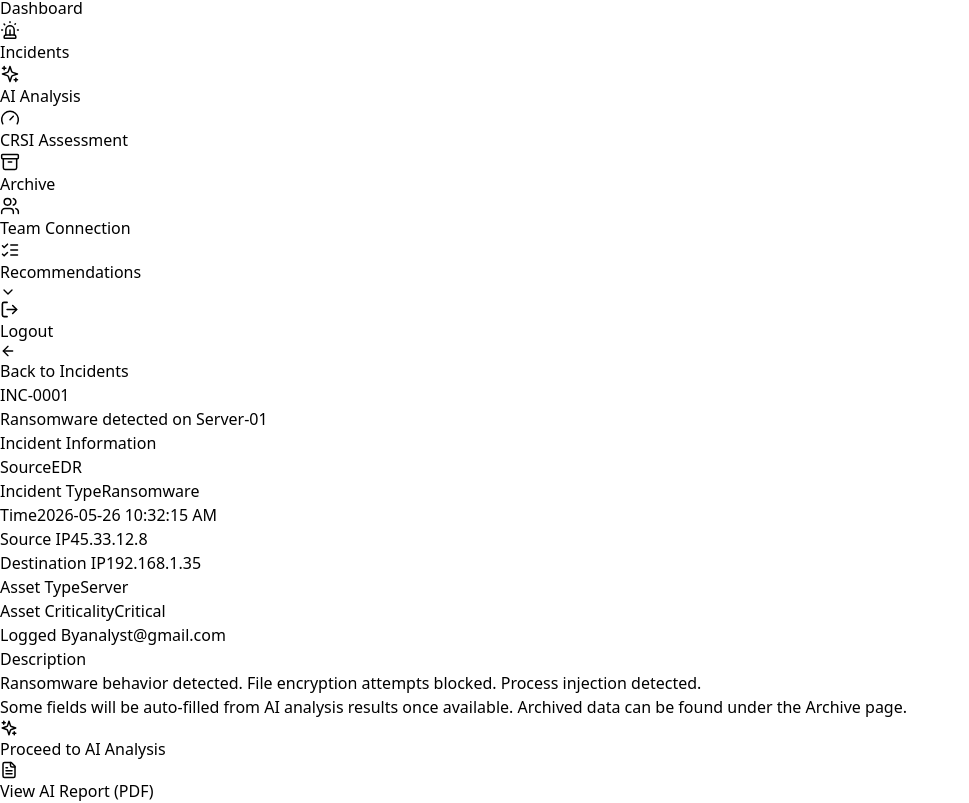
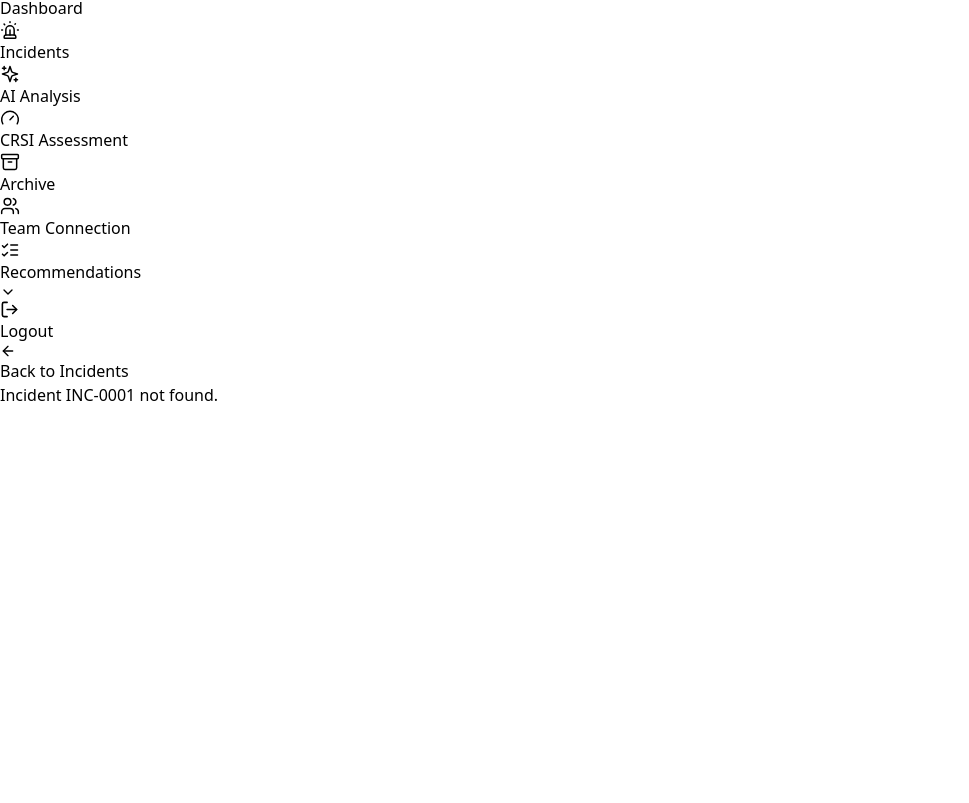
Before and after one commit to ii3ruj/SentriX, a React (Vite) app in the folder Sentriix/frontend/: page /incidents/INC-0001 in a window 1280 px wide. Shown: the part 1312-2115 px from the top of the page, without its empty margins (0-969 px from the left). After the commit the page ends 1719 px from the top, so only its background shows below. Built offline with nearby package versions, Linux system fonts and the light colour scheme; no server answers; sample sign-in values are in the browser's storage.

Commit message:
Update incidentDetail.jsx

```diff
--- a/Sentriix/frontend/src/pages/incidentDetail.jsx
+++ b/Sentriix/frontend/src/pages/incidentDetail.jsx
@@ -6,157 +6,6 @@ import { apiService } from "../services/api";
 
 const API_BASE =
   import.meta.env.VITE_API_URL || "https://sentrix-backend-qsnu.onrender.com";
-
-const MOCK_INCIDENTS = [
-  {
-    id: "INC-0001",
-    title: "Ransomware detected on Server-01",
-    source: "EDR",
-    incident_type: "Ransomware",
-    source_ip: "45.33.12.8",
-    destination_ip: "192.168.1.35",
-    asset_type: "Server",
-    asset_criticality: "Critical",
-    description:
-      "Ransomware behavior detected. File encryption attempts blocked. Process injection detected.",
-    time: "2026-05-26 10:32:15 AM",
-    created_by: "analyst@gmail.com",
-  },
-  {
-    id: "INC-0002",
-    title: "Unusual login from foreign location",
-    source: "SIEM",
-    incident_type: "Brute Force",
-    source_ip: "88.21.5.19",
-    destination_ip: "10.0.0.12",
-    asset_type: "Workstation",
-    asset_criticality: "Medium",
-    description:
-      "Multiple failed login attempts from an unrecognized IP address.",
-    time: "2026-05-25 03:14:02 PM",
-    created_by: "analyst@gmail.com",
-  },
-  {
-    id: "INC-0003",
-    title: "Multiple failed login attempts",
-    source: "AD",
-    incident_type: "Brute Force",
-    source_ip: "102.44.7.19",
-    destination_ip: "10.0.0.21",
-    asset_type: "Workstation",
-    asset_criticality: "Medium",
-    description:
-      "Repeated failed authentication attempts detected against a domain account.",
-    time: "2026-05-25 09:10:00 AM",
-    created_by: "analyst@gmail.com",
-  },
-  {
-    id: "INC-0004",
-    title: "Data exfiltration attempt blocked",
-    source: "DLP",
-    incident_type: "Insider Threat",
-    source_ip: "10.0.0.44",
-    destination_ip: "77.12.90.3",
-    asset_type: "Database",
-    asset_criticality: "High",
-    description:
-      "Large volume of sensitive data transfer to an external IP was blocked by policy.",
-    time: "2026-05-25 06:40:00 AM",
-    created_by: "analyst@gmail.com",
-  },
-  {
-    id: "INC-0005",
-    title: "Brute force attack detected",
-    source: "Firewall",
-    incident_type: "Brute Force",
-    source_ip: "203.0.113.5",
-    destination_ip: "10.0.0.8",
-    asset_type: "Network Device",
-    asset_criticality: "High",
-    description:
-      "High-frequency login attempts detected from a single external source.",
-    time: "2026-05-24 18:05:00 PM",
-    created_by: "analyst@gmail.com",
-  },
-  {
-    id: "INC-0006",
-    title: "Suspicious file execution",
-    source: "Firewall",
-    incident_type: "Malware",
-    source_ip: "10.0.0.15",
-    destination_ip: null,
-    asset_type: "Workstation",
-    asset_criticality: "Low",
-    description:
-      "An unrecognized executable file was run on an endpoint device.",
-    time: "2026-05-23 11:20:00 AM",
-    created_by: "analyst@gmail.com",
-  },
-  {
-    id: "INC-0007",
-    title: "Phishing email detected",
-    source: "EDR",
-    incident_type: "Phishing",
-    source_ip: null,
-    destination_ip: null,
-    asset_type: "Workstation",
-    asset_criticality: "Medium",
-    description:
-      "A phishing email containing a malicious link was reported by a user and quarantined.",
-    time: "2026-05-23 08:15:00 AM",
-    created_by: "analyst@gmail.com",
-  },
-  {
-    id: "INC-0008",
-    title: "Privilege escalation attempt",
-    source: "SIEM",
-    incident_type: "Insider Threat",
-    source_ip: "10.0.0.9",
-    destination_ip: "10.0.0.2",
-    asset_type: "Server",
-    asset_criticality: "High",
-    description:
-      "A standard user account attempted to gain administrator-level privileges.",
-    time: "2026-05-22 14:30:00 PM",
-    created_by: "analyst@gmail.com",
-  },
-  {
-    id: "INC-0009",
-    title: "Malware communication blocked",
-    source: "XDR",
-    incident_type: "Malware",
-    source_ip: "10.0.0.30",
-    destination_ip: "198.51.100.7",
-    asset_type: "Server",
-    asset_criticality: "Critical",
-    description:
-      "Outbound connection to a known command-and-control server was blocked.",
-    time: "2026-05-22 09:00:00 AM",
-    created_by: "analyst@gmail.com",
-  },
-  {
-    id: "INC-0010",
-    title: "Unauthorized access to database",
-    source: "Proxy",
-    incident_type: "Insider Threat",
-    source_ip: "10.0.0.18",
-    destination_ip: "10.0.0.50",
-    asset_type: "Database",
-    asset_criticality: "Critical",
-    description:
-      "An account outside of normal working hours accessed a restricted database instance.",
-    time: "2026-05-21 22:50:00 PM",
-    created_by: "analyst@gmail.com",
-  },
-];
-
-function getStoredIncidents() {
-  try {
-    return JSON.parse(localStorage.getItem("sentrix_incidents") || "[]");
-  } catch {
-    return [];
-  }
-}
 
 function InfoRow({ label, value }) {
   return (
@@ -194,14 +43,9 @@ export default function IncidentDetail() {
     };
   }, [id]);
 
-  const storedIncidents = getStoredIncidents();
-  const allIncidents = [
-    ...(liveIncident ? [liveIncident] : []),
-    ...storedIncidents,
-    ...MOCK_INCIDENTS,
-  ];
-
-  const incident = allIncidents.find((inc) => inc.id === id);
+  // القيم من الباك إند فقط. الدمج مع البيانات الوهمية كان يعرض تفاصيل
+  // حادثة غير موجودة أصلاً عند تعذّر الاتصال.
+  const incident = liveIncident && liveIncident.id === id ? liveIncident : null;
 
   return (
     <div className="min-h-screen bg-[#070b16] text-[#eef5f1] flex">
```
